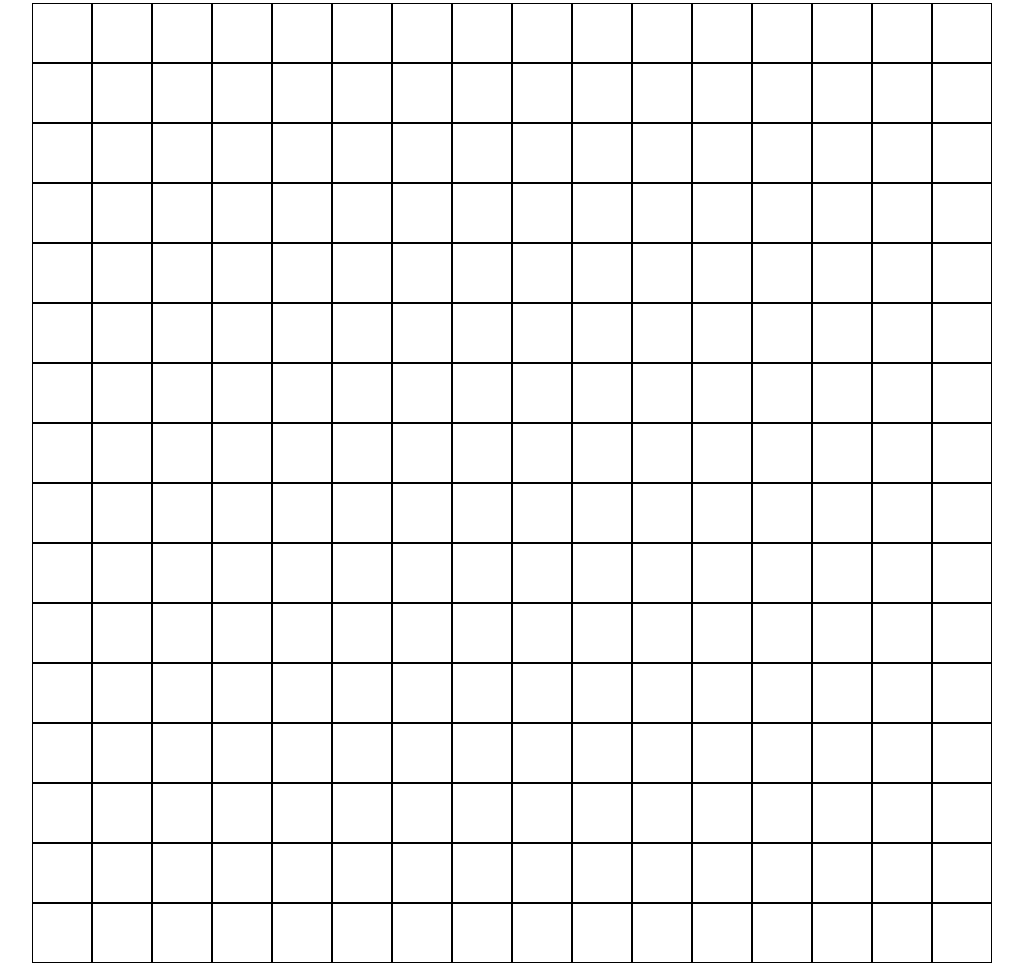
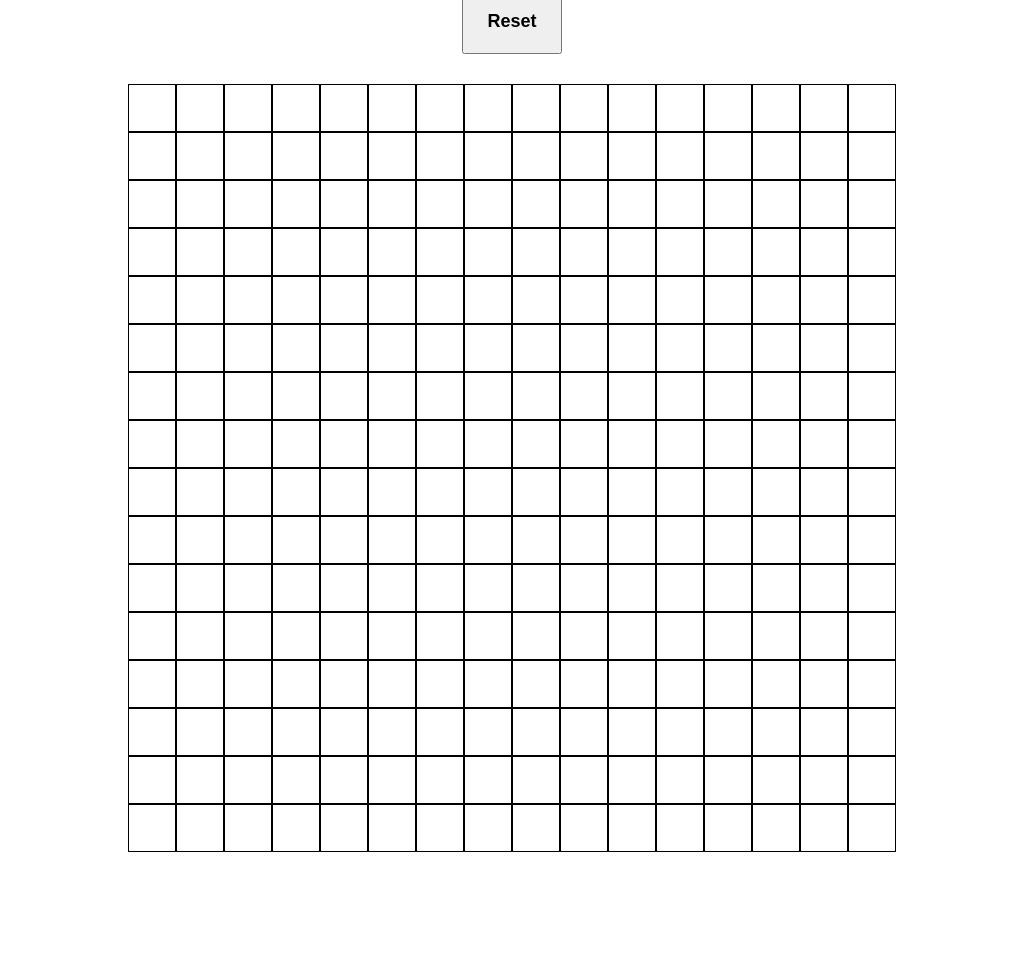
Before and after one commit to Ali-H7/etch-a-sketch, a plain HTML site: page index.html in a window 1280 px wide. Shown: the whole page, without its empty margins (128-1151 px from the left). After the commit the page ends 852 px from the top, so only its background shows below. Drawn offline with Linux system fonts and the light colour scheme.

Commit message:
Fix size issue
Fixed an issue with the size as the grid not displayed properly

```diff
--- a/script.js
+++ b/script.js
@@ -2,7 +2,7 @@ createSquares(16);
 addBackground();
 function createSquares (userInput) {
     let boxNumber = userInput * userInput;
-    let boxSize = 960 / userInput;
+    let boxSize = 768 / userInput;
     for (let i = 0; i < boxNumber; i++){
         const mainContainer = document.querySelector(".main-container");
         const square = document.createElement("div");
@@ -24,7 +24,6 @@ function addBackground () {
 function resetTheGrid () {
     const boxes = document.querySelectorAll(".boxes");
     let numberOfSquares = prompt("Enter the number of squares per side for the new grid 5-100");
-    console.log(typeof(numberOfSquares));
     if (numberOfSquares >= 5 && numberOfSquares <= 100) {
         boxes.forEach(box => {
             box.remove()
--- a/style.css
+++ b/style.css
@@ -13,7 +13,7 @@
     justify-content: center;
     align-items: center;
     max-height: 100vh;
-    padding-top: 70px;
+    padding-top: 40px;
     flex-direction: column;
     gap: 30px
 
@@ -31,8 +31,8 @@ button {
     display: flex;
     flex-wrap: wrap;
     flex: 1;
-    max-width: 960px;
-    max-height: 960px;
-    min-width: 960px;
-    min-height: 960px;
+    max-width: 768px;
+    max-height: 768px;
+    min-width: 768px;
+    min-height: 768px;
 }
```
